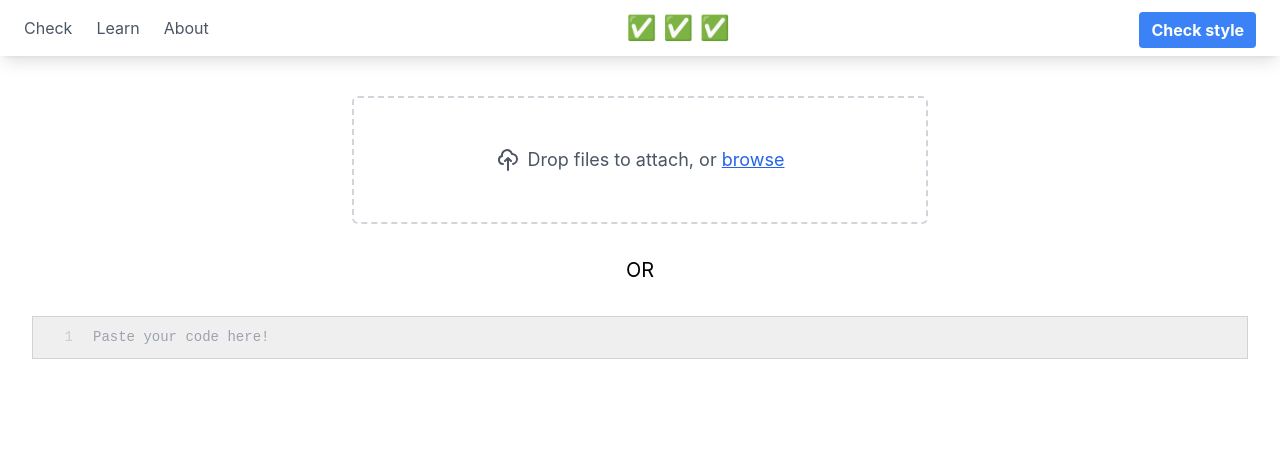
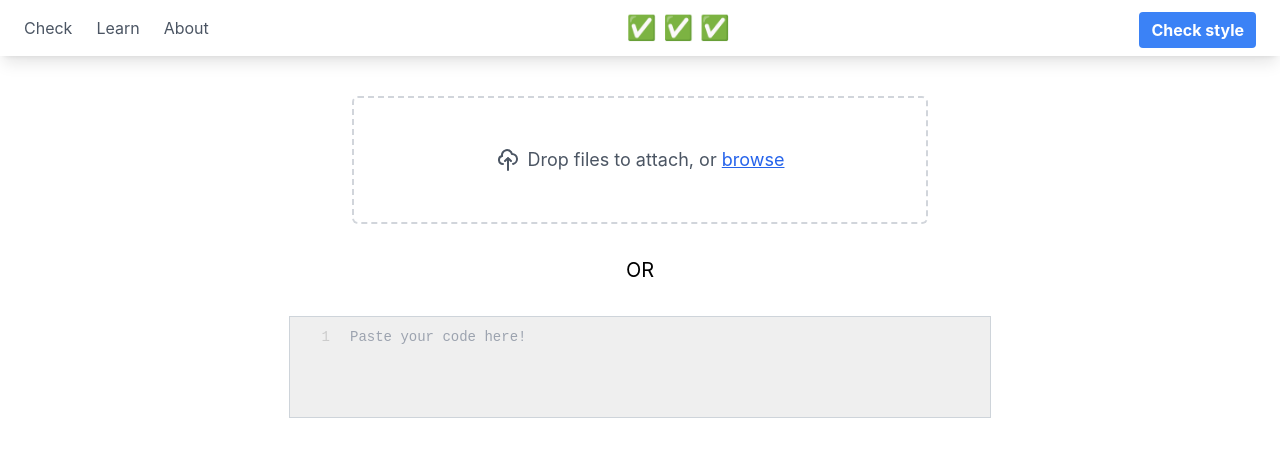
Before and after one commit to kathyyliu/StyleChecker, a React (Create React App) app in the folder style-checker/: page / in a window 1280 px wide. Shown: the top 456 px of the page. Built offline with nearby package versions, Linux system fonts and the light colour scheme; what tw-elements would draw is missing.

Commit message:
Fix msg lines match code after editting

```diff
--- a/style-checker/src/App.js
+++ b/style-checker/src/App.js
@@ -13,7 +13,6 @@ export default function App() {
   const [warnings, setWarnings] = useState(null);
   const [examples, setExamples] = useState(null);
 
-  const setCodeCallback = code => setCode(code);
   const setFileCallback = file => {
     const reader = new FileReader();
     reader.readAsText(file);
@@ -28,12 +27,15 @@ export default function App() {
 
   const url = 'http://127.0.0.1:5000/'
 
-  function handleSubmit(event) {
-    event.preventDefault();
-    if (!code.trim()) {
+  function handleSubmit(event, backgroundCode) {
+    if (event !== 'background') {
+       event.preventDefault();
+    }
+    const newcode = backgroundCode ? backgroundCode : code;
+    if (!newcode.trim()) {
       return;
     }
-    axios.post(url, JSON.stringify(code), {
+    axios.post(url, JSON.stringify(newcode), {
       headers: {
         'Content-Type': 'application/json'
       }
@@ -53,14 +55,14 @@ export default function App() {
   return (
     <div>
       <NavBar/>
-      <form className="text-center" id="code-form" onSubmit={handleSubmit}>
+      <form id="code-form" onSubmit={handleSubmit}>
             <FileUpload setFile={setFileCallback}/>
           <div>
-              <h1 className="text-xl my-8">OR</h1>
+              <h1 className="text-center text-xl my-8">OR</h1>
           </div>
-          <div className="flex flex-row mx-8 mb-12">
-              <CodeEditor value={code} setCode={setCodeCallback} isSubmitted={isSubmitted} warnings={warnings}/>
-              {isSubmitted && <Feedback warnings={warnings} examples={examples}/>}
+          <div className="flex mx-auto mb-12 content-start justify-center">
+             {isSubmitted && <Feedback warnings={warnings} examples={examples}/>}
+              <CodeEditor value={code} isSubmitted={isSubmitted} warnings={warnings} setCode={setCode} submit={handleSubmit}/>
           </div>
       </form>
    </div>
--- a/style-checker/src/components/CodeEditor.css
+++ b/style-checker/src/components/CodeEditor.css
@@ -11,6 +11,8 @@ padding-left: 60px !important;
 
 .editor pre {
 padding-left: 60px !important;
+min-width: 700px;
+min-height: 100px;
 }
 
 .editor .editorLineNumber {
--- a/style-checker/src/components/CodeEditor.js
+++ b/style-checker/src/components/CodeEditor.js
@@ -1,3 +1,4 @@
+import React, {useEffect, useState} from 'react';
 import Editor from 'react-simple-code-editor';
 import { highlight, languages } from 'prismjs/components/prism-core';
 import 'prismjs/components/prism-python';
@@ -21,19 +22,26 @@ const consolidateTypes = (type) => {
     return 'convention'; // convention, refactor, information
   }
 
+
 function CodeEditor(props) {
 
-  const lineColors = {};
+  const [numLines, setNumLines] = useState(1);
+  const [lineColors, setLineColors] = useState({});
+
+  useEffect(() => {
     if (props.isSubmitted) {
         // ensure highest severity color shown for lines w mult. msgs
+      const newLineColors = {};
       props.warnings.forEach((warning) => {
         const line = warning.line;
         const type = consolidateTypes(warning.type);
-      if (!(line in lineColors) || enumColors[type] > enumColors[lineColors[line]]) {
-        lineColors[line] = type;
+        if (!(line in newLineColors) || enumColors[type] > enumColors[newLineColors[line]]) {
+          newLineColors[line] = type;
         }
       });
+      setLineColors(newLineColors);
     }
+  }, [props.warnings]);
 
   const buildLineSpan = (codeLine, i) => {
     if (!props.isSubmitted || !(i+1 in lineColors)) {
@@ -48,11 +56,21 @@ function CodeEditor(props) {
     .map(buildLineSpan)
     .join("\n");
 
+  const handleValueChange = (code) => {
+    props.setCode(code);
+    const newNumLines = code.split('\n').length;
+    if (newNumLines !== numLines) {
+      props.submit('background', code);
+      setNumLines(newNumLines);
+    }
+  }
+
+  const m = props.isSubmitted ? "block" : "block mx-auto"
   return (
-    <div className="flex-grow">
+    <div className={m}>
       <Editor
         value={props.value}
-        onValueChange={code => props.setCode(code)}
+        onValueChange={handleValueChange}
         highlight={code => highlightWithLineNumbers(code, languages.py)}
         padding={10}
         textareaId="codeArea"
--- a/style-checker/src/components/Feedback.css
+++ b/style-checker/src/components/Feedback.css
@@ -3,6 +3,10 @@ pre[class*="language-"]:after {
     display: none;
 }
 
+.accordion-item {
+    max-width: 300px;
+}
+
 .code-snip {
     font-size: .8rem;
 }
```
Also changed, not shown: style-checker/src/components/Feedback.js (+23 -1 lines). Lines whose indentation alone changed are shown as unchanged.
